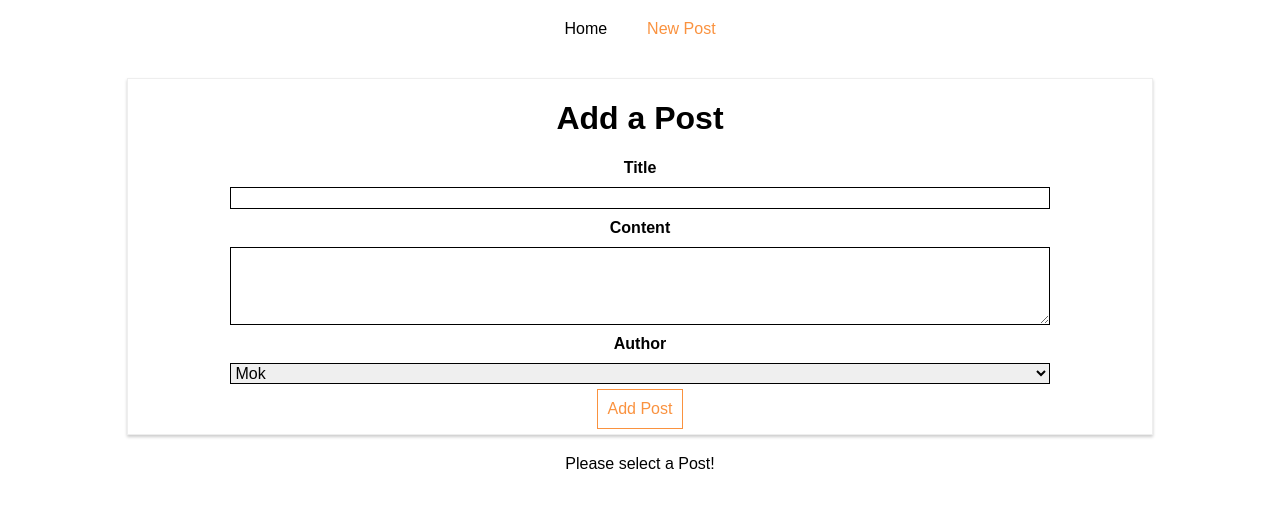
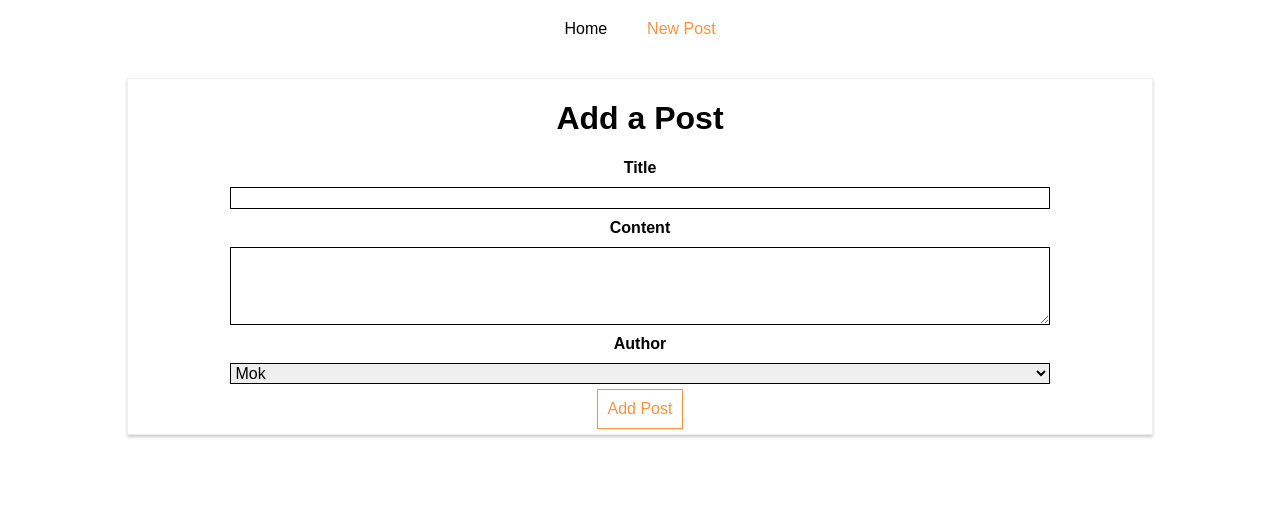
Before and after one commit to HyeeunMok/react-practice, a React (Create React App) app: page /new-post in a window 1280 px wide. Shown: the top 508 px of the page. Built offline with nearby package versions, Linux system fonts and the light colour scheme; no server answers.

Commit message:
using switch to load

```diff
--- a/src/containers/Blog/Blog.js
+++ b/src/containers/Blog/Blog.js
@@ -1,7 +1,7 @@
 import React, { Component } from 'react';
 // import axios from 'axios';
 // import axios from '../../axios';
-import { Route, NavLink } from 'react-router-dom';
+import { Route, NavLink, Switch } from 'react-router-dom';
 
 import './Blog.css';
 import Posts from './Posts/Posts';
@@ -35,8 +35,16 @@
                 {/* <Route path="/" exact render={() => <h1>Home</h1>} />
                 <Route path="/" render={() => <h1>Home 2</h1>} /> */}
                 <Route path="/" exact component={Posts} />
-                <Route path="/new-post" component={NewPost} />
-                <Route path="/:id" exact component={FullPost} />
+                <Switch>
+                    <Route path="/new-post" component={NewPost} />
+                    <Route path="/:id" exact component={FullPost} />
+                </Switch>
+
+                {/* <Switch>
+                    <Route path="/" exact component={Posts} />
+                    <Route path="/new-post" component={NewPost} />
+                    <Route path="/:id" exact component={FullPost} />
+                </Switch> */}
             </div>
         );
     }
--- a/src/containers/Blog/Posts/Posts.js
+++ b/src/containers/Blog/Posts/Posts.js
@@ -38,7 +38,7 @@
     if (!this.state.error) {
       posts = this.state.posts.map(post => {
         return (
-          <Link to={'/' + post.id} key={post.id} >
+          <Link to={'/' + post.id} key={post.id}>
             <Post
               title={post.title}
               author={post.author}
```
